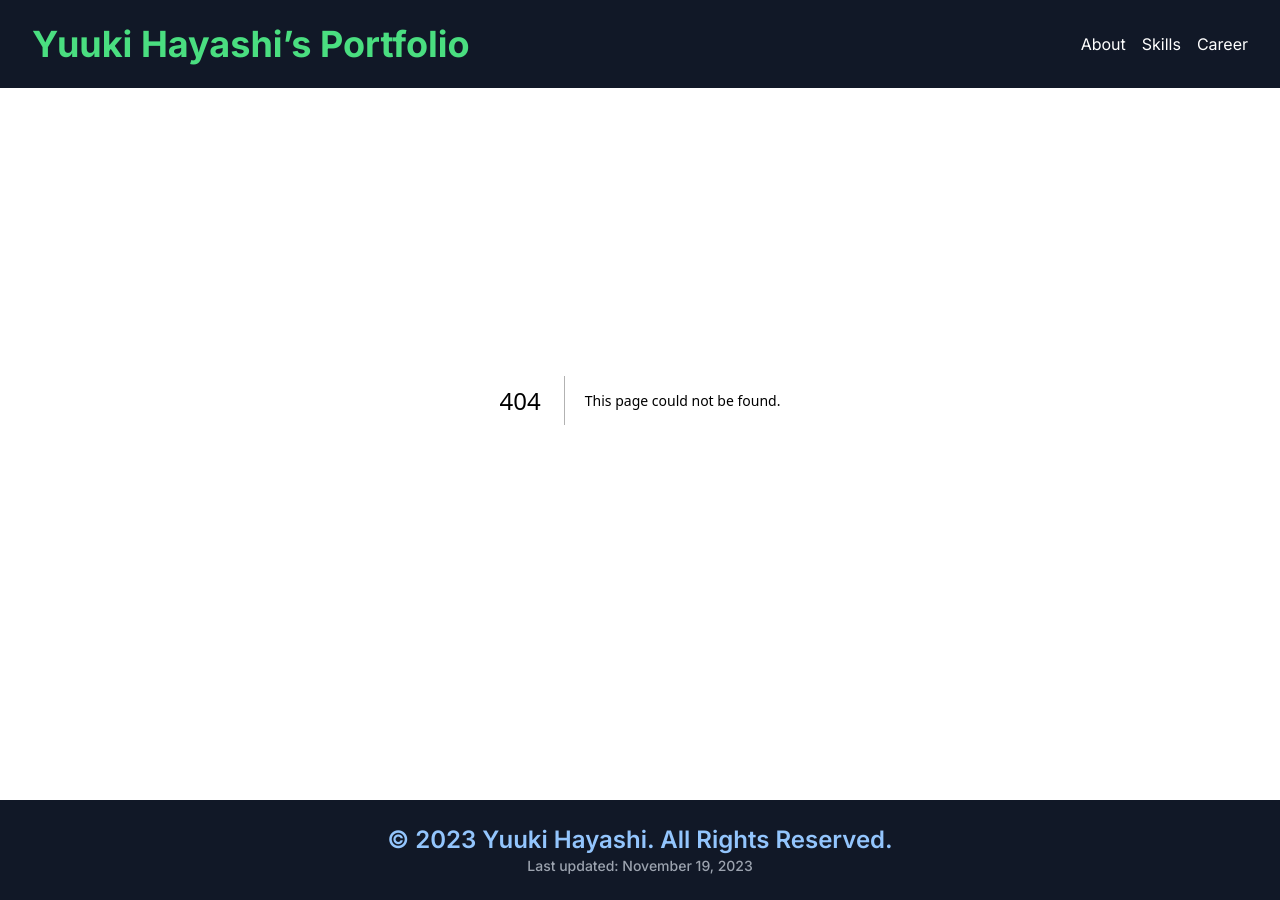
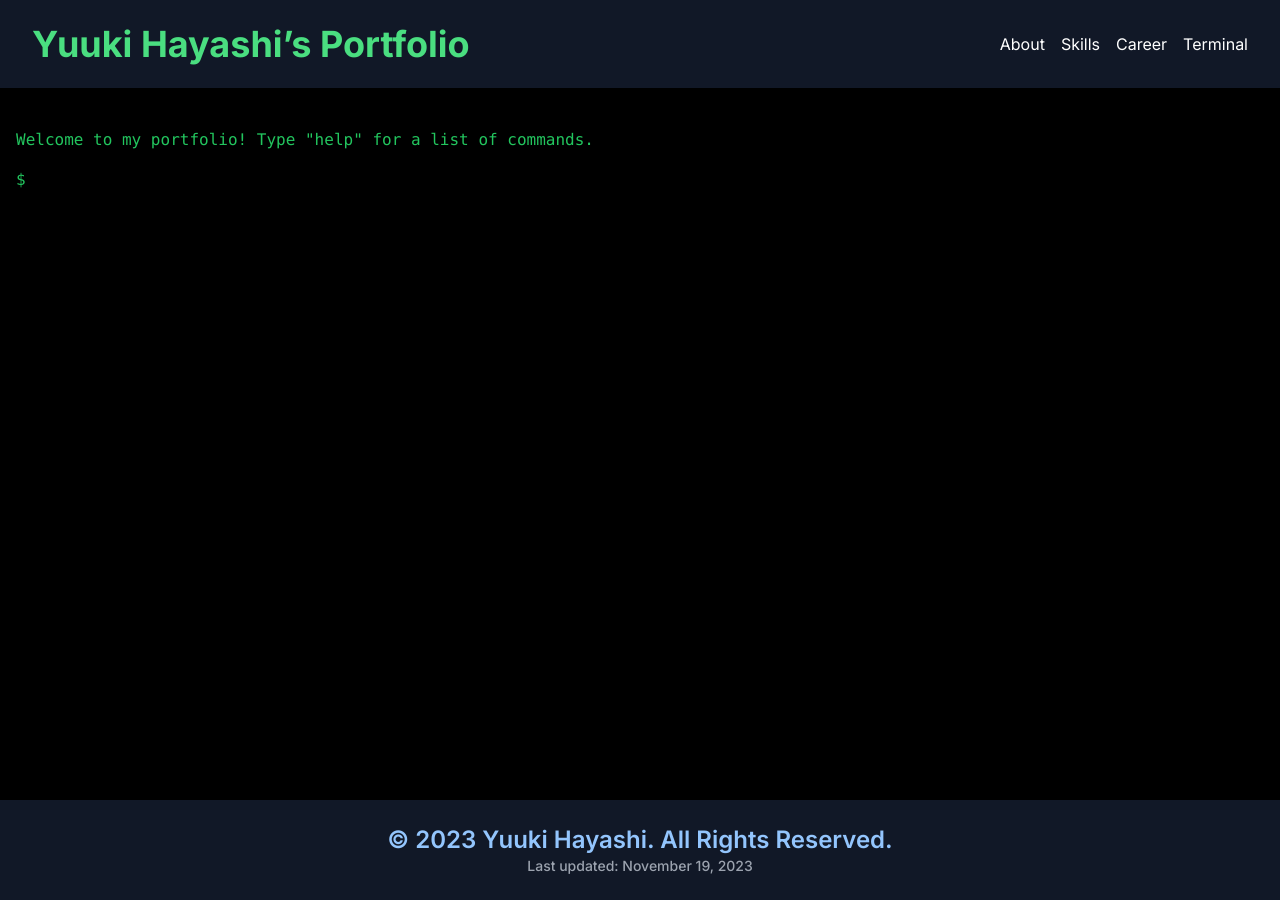
Before and after one commit to YuukiHayashi0510/portfolio, a Next.js app: page /terminal in a window 1280 px wide. Before the commit this address had no page. Built offline with nearby package versions, Linux system fonts and the light colour scheme.

Commit message:
feat: terminal

```diff
--- /dev/null
+++ b/app/terminal/page.tsx
@@ -0,0 +1,5 @@
+import Terminal from '~/components/Terminal'
+
+export default function TerminalPage() {
+  return <Terminal />
+}
--- a/components/Layout/Header.tsx
+++ b/components/Layout/Header.tsx
@@ -1,10 +1,14 @@
+import Link from 'next/link'
+
 export const Header = () => {
   return (
     <header className='flex w-full items-center justify-between bg-gray-900 px-4 py-6 text-white md:fixed md:px-6 lg:px-8'>
-      <h2 className='text-4xl font-bold text-green-400'>
-        <span className='hidden lg:inline'>Yuuki Hayashi&rsquo;s </span>
-        Portfolio
-      </h2>
+      <Link href='/'>
+        <h2 className='text-4xl font-bold text-green-400'>
+          <span className='hidden lg:inline'>Yuuki Hayashi&rsquo;s </span>
+          Portfolio
+        </h2>
+      </Link>
       <nav className='hidden md:block'>
         <ul className='flex space-x-4'>
           <li>
@@ -22,11 +26,11 @@ export const Header = () => {
               Career
             </a>
           </li>
-          {/* <li>
-            <a className='hover:text-green-400' href='#achievements'>
-              Achievements
-            </a>
-          </li> */}
+          <li>
+            <Link href='/terminal' className='hover:text-green-400'>
+              Terminal
+            </Link>
+          </li>
         </ul>
       </nav>
     </header>
--- /dev/null
+++ b/components/Terminal/const.ts
@@ -0,0 +1,12 @@
+export const ALLOWED_COMMANDS = [
+  'help',
+  'welcome',
+  'about',
+  'skills',
+  'career',
+  'clear',
+  '',
+] as const
+
+export const WELCOME_MSG =
+  'Welcome to my portfolio! Type "help" for a list of commands.'
--- /dev/null
+++ b/components/Terminal/index.tsx
@@ -0,0 +1,103 @@
+'use client'
+import React, { useState, useEffect, useRef, useCallback } from 'react'
+import { About } from '~/app/components/About'
+import { CareerSummary } from '~/app/components/CareerSummary'
+import { Skills } from '~/app/components/Skills'
+import { ALLOWED_COMMANDS, WELCOME_MSG } from './const'
+import { CommandOutput, AllowedCommand } from './type'
+
+const Terminal: React.FC = () => {
+  const [input, setInput] = useState<string>('')
+  const [history, setHistory] = useState<CommandOutput[]>([
+    {
+      command: '',
+      output: WELCOME_MSG,
+    },
+  ])
+
+  const inputRef = useRef<HTMLInputElement>(null)
+  const outputRef = useRef<HTMLDivElement>(null)
+
+  const focusInput = useCallback(() => {
+    inputRef.current?.focus()
+  }, [])
+
+  useEffect(() => {
+    focusInput()
+  }, [focusInput])
+
+  useEffect(() => {
+    outputRef.current?.scrollTo(0, outputRef.current.scrollHeight)
+  }, [history])
+
+  const handleInputChange = (e: React.ChangeEvent<HTMLInputElement>) => {
+    setInput(e.target.value)
+  }
+
+  const handleSubmit = (e: React.FormEvent<HTMLFormElement>) => {
+    e.preventDefault()
+
+    processCommand(input as AllowedCommand)
+    setInput('')
+  }
+
+  const processCommand = (cmd: AllowedCommand) => {
+    let output: React.ReactNode
+
+    switch (cmd) {
+      case 'help':
+        output = `Available commands: ${ALLOWED_COMMANDS.join(', ')}`
+        break
+      case 'about':
+        output = <About />
+        break
+      case 'skills':
+        output = <Skills />
+        break
+      case 'career':
+        output = <CareerSummary />
+        break
+      case 'welcome':
+        output = <span>{WELCOME_MSG}</span>
+        break
+      case 'clear':
+        setHistory([])
+        return
+      case '':
+        output = <span>$&nbsp;</span>
+        break
+      default:
+        output = `Command not found: ${cmd}. Type "help" for available commands.`
+    }
+
+    setHistory((prev) => [...prev, { command: cmd, output }])
+  }
+
+  return (
+    <div
+      className='min-h-screen bg-black p-4 pt-32 font-mono text-green-500'
+      onClick={focusInput}
+    >
+      <div ref={outputRef} className='mb-4 flex-grow'>
+        {history.map((item, index) => (
+          <div key={index}>
+            {item.command && <div>$ {item.command}</div>}
+            <div>{item.output}</div>
+          </div>
+        ))}
+      </div>
+      <form onSubmit={handleSubmit} className='flex'>
+        <span>$&nbsp;</span>
+        <input
+          type='text'
+          value={input}
+          onChange={handleInputChange}
+          ref={inputRef}
+          className='flex-grow bg-black text-green-500 focus:outline-none'
+        />
+      </form>
+    </div>
+  )
+}
+
+export default Terminal
--- /dev/null
+++ b/components/Terminal/type.ts
@@ -0,0 +1,8 @@
+import { ALLOWED_COMMANDS } from './const'
+
+export interface CommandOutput {
+  command: string
+  output: React.ReactNode
+}
+
+export type AllowedCommand = (typeof ALLOWED_COMMANDS)[number]
```
